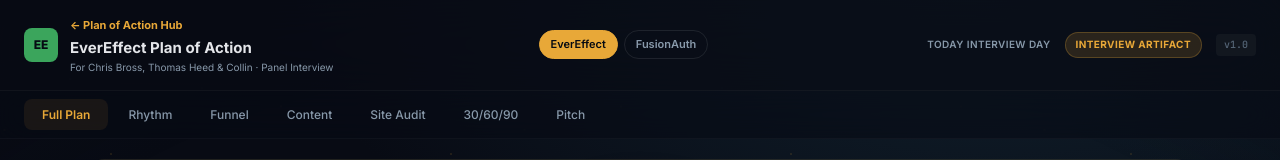
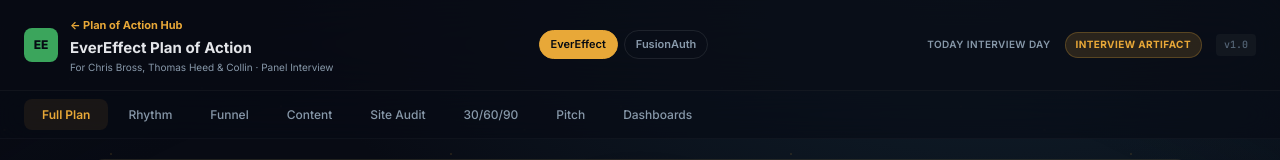
Before and after one commit to DiazConsultingFirm/plan-of-action-hub, a React (Vite) app: page / in a window 1280 px wide. Both pictures are taken after a click on the button 342 px from the left and 396 px from the top of the page. Shown: the top 160 px of the page. Built offline with nearby package versions, Linux system fonts and the light colour scheme.

Commit message:
Dashboards tab: same-window links, hide on public build (localhost URLs only work locally)

```diff
--- a/public/plans/evereffect.json
+++ b/public/plans/evereffect.json
@@ -22,7 +22,8 @@
       "content",
       "audit",
       "milestones",
-      "pitch"
+      "pitch",
+      "dashboards"
     ],
     "dataNote": "Volume and conversion figures on the Funnel tab are targets Evans is proposing and committing to — not EverEffect internals. No internal agency numbers were available before the call. Every named account, trigger and site finding is publicly sourced and dated.",
     "repoUrl": "",
@@ -35,6 +36,26 @@
       {
         "label": "Diaz Consulting Firm",
         "url": "https://diazconsultingfirm.github.io/"
+      }
+    ],
+    "dashboards": [
+      {
+        "label": "Pipeline Hub",
+        "url": "http://localhost:8045/pipeline-hub/",
+        "note": "Prospecting dashboard — EverEffect research already built into the FusionAuth/EverEffect/Guesty work-sample tabs.",
+        "icon": "📊"
+      },
+      {
+        "label": "Client Research — Echelon Legal",
+        "url": "http://localhost:8045/client-research/echelon/dashboard.html",
+        "note": "Real site-audit + offer-tier pitch built for a prospect — the exact type of ‘quickly audit a business’ work this role is testing for.",
+        "icon": "🔍"
+      },
+      {
+        "label": "DCF Command Center",
+        "url": "http://localhost:8045/",
+        "note": "Live operations dashboard — shows the systems/rigor behind how DCF actually runs.",
+        "icon": "🎛️"
       }
     ]
   },
--- a/src/PlanTabs.jsx
+++ b/src/PlanTabs.jsx
@@ -472,6 +472,55 @@
   )
 }
 
+/* Real work-sample dashboards — the type of research/audit work we actually
+   do for clients (e.g. the Echelon Legal site audit), kept as a curated list
+   per-plan in plan.dashboards so it's easy to pull one up live on a call if
+   asked "can you show me an example." Links point at the same Command Center
+   local server (localhost:8045) this app itself is served through when
+   opened via Open-Command-Center.bat, so they resolve same-origin. */
+export function DashboardsTab({ data }) {
+  const dashboards = data.plan.dashboards || []
+
+  return (
+    <Tab>
+      <GlassCard>
+        <SectionHead
+          badge="◫"
+          title="Dashboards — Work Samples"
+          badgeStyle={{ background: 'linear-gradient(135deg,#1B3A4B,#0F2836)', color: '#E8A838' }}
+        />
+        <p style={{ fontSize: 12.5, color: 'var(--text-dim)', marginBottom: 14, lineHeight: 1.5 }}>
+          Real, live examples of the research and audit work DCF does for clients — the kind of
+          thing worth pulling up on the call if they ask to see an example.
+        </p>
+        {dashboards.length > 0 ? (
+          <div className="dash-grid">
+            {dashboards.map((d, i) => (
+              <motion.a
+                key={i}
+                className="dash-card"
+                href={d.url}
+                initial={{ opacity: 0, y: 8 }}
+                animate={{ opacity: 1, y: 0 }}
+                transition={{ delay: i * 0.06 }}
+              >
+                <span className="dash-card-icon">{d.icon || '📊'}</span>
+                <span className="dash-card-title">{d.label}</span>
+                {d.note && <span className="dash-card-note">{d.note}</span>}
+                <span className="dash-card-arrow">Open ↗</span>
+              </motion.a>
+            ))}
+          </div>
+        ) : (
+          <p style={{ fontSize: 12, color: 'var(--text-muted)', fontStyle: 'italic' }}>
+            No dashboards linked for this plan yet.
+          </p>
+        )}
+      </GlassCard>
+    </Tab>
+  )
+}
+
 function MetaRow({ label, value }) {
   return (
     <div className="pitch-meta-row">
--- a/src/PlanView.jsx
+++ b/src/PlanView.jsx
@@ -1,7 +1,7 @@
 import { useState } from 'react'
 import { motion } from 'framer-motion'
 import { daysUntil, countdownLabel } from './dates'
-import { RhythmTab, FunnelTab, ContentTab, AuditTab, MilestonesTab, PitchTab } from './PlanTabs'
+import { RhythmTab, FunnelTab, ContentTab, AuditTab, MilestonesTab, PitchTab, DashboardsTab } from './PlanTabs'
 
 const TAB_LABELS = {
   full: 'Full Plan',
@@ -11,6 +11,7 @@
   audit: 'Site Audit',
   milestones: '30/60/90',
   pitch: 'Pitch',
+  dashboards: 'Dashboards',
 }
 
 const TAB_COMPONENTS = {
@@ -20,6 +21,7 @@
   audit: AuditTab,
   milestones: MilestonesTab,
   pitch: PitchTab,
+  dashboards: DashboardsTab,
 }
 
 /* The whole plan as one continuous document — the original static Plan of
@@ -40,8 +42,16 @@
   )
 }
 
+// The Dashboards tab links to localhost:8045 (Pipeline Hub, Command Center,
+// client work samples) — real only when this page is opened through the local
+// Command Center. On the public GitHub Pages copy those links dead-end for
+// anyone but Evans on his own machine, so the tab hides itself there instead
+// of shipping a second build.
+const isLocalHost = /^(localhost|127\.0\.0\.1)$/.test(window.location.hostname)
+
 export default function PlanView({ data, roster, onHome, onSwitch }) {
-  const sections = data.plan.tabs?.length ? data.plan.tabs : Object.keys(TAB_COMPONENTS)
+  const allSections = data.plan.tabs?.length ? data.plan.tabs : Object.keys(TAB_COMPONENTS)
+  const sections = isLocalHost ? allSections : allSections.filter((t) => t !== 'dashboards')
   const tabs = ['full', ...sections]
   const [activeTab, setActiveTab] = useState('full')
   const days = daysUntil(data.plan.interviewDate)
--- a/src/hub.css
+++ b/src/hub.css
@@ -470,6 +470,37 @@
 
 .plan-link-arrow { margin-left: auto; color: var(--text-muted); }
 
+/* ── DASHBOARDS TAB ── */
+
+.dash-grid {
+  display: grid;
+  grid-template-columns: repeat(auto-fill, minmax(220px, 1fr));
+  gap: 12px;
+}
+
+.dash-card {
+  display: flex;
+  flex-direction: column;
+  gap: 6px;
+  padding: 16px;
+  border-radius: var(--radius-sm);
+  background: rgba(255,255,255,0.02);
+  border: 1px solid rgba(255,255,255,0.06);
+  color: var(--text);
+  text-decoration: none;
+  transition: all 0.2s ease;
+}
+
+.dash-card:hover {
+  border-color: var(--glass-border-hover);
+  transform: translateY(-2px);
+}
+
+.dash-card-icon { font-size: 20px; }
+.dash-card-title { font-size: 13px; font-weight: 600; color: var(--text); }
+.dash-card-note { font-size: 11.5px; color: var(--text-muted); line-height: 1.4; }
+.dash-card-arrow { margin-top: auto; align-self: flex-end; color: var(--gold); font-size: 12px; }
+
 /* ── SCROLL / RESPONSIVE ── */
 
 .main-content { overflow-y: auto; }
```
Also changed, not shown: public/plans/fusionauth.json (+22 -1 lines), 7 other files (tests, documents, lock files or other folders).
